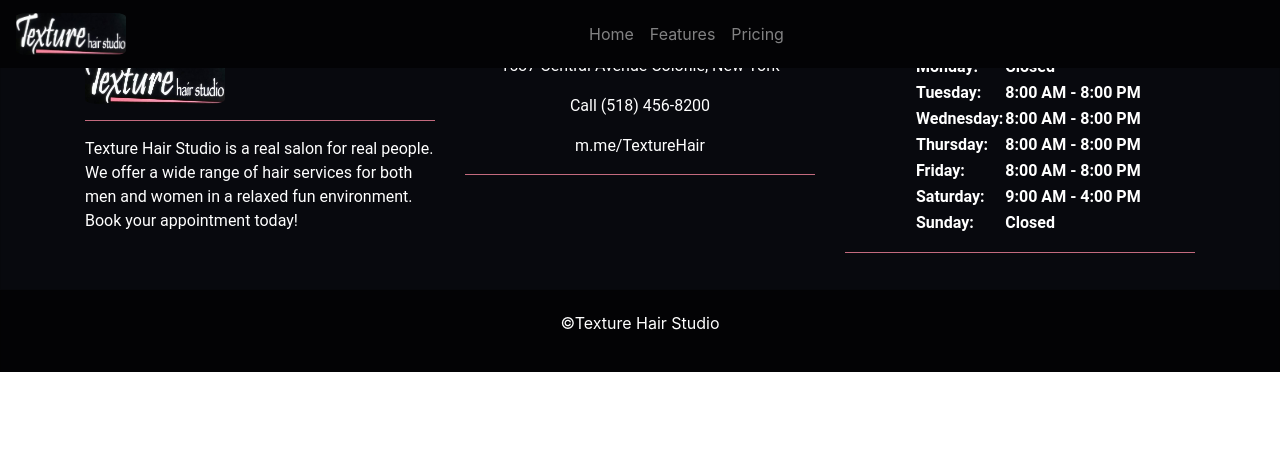
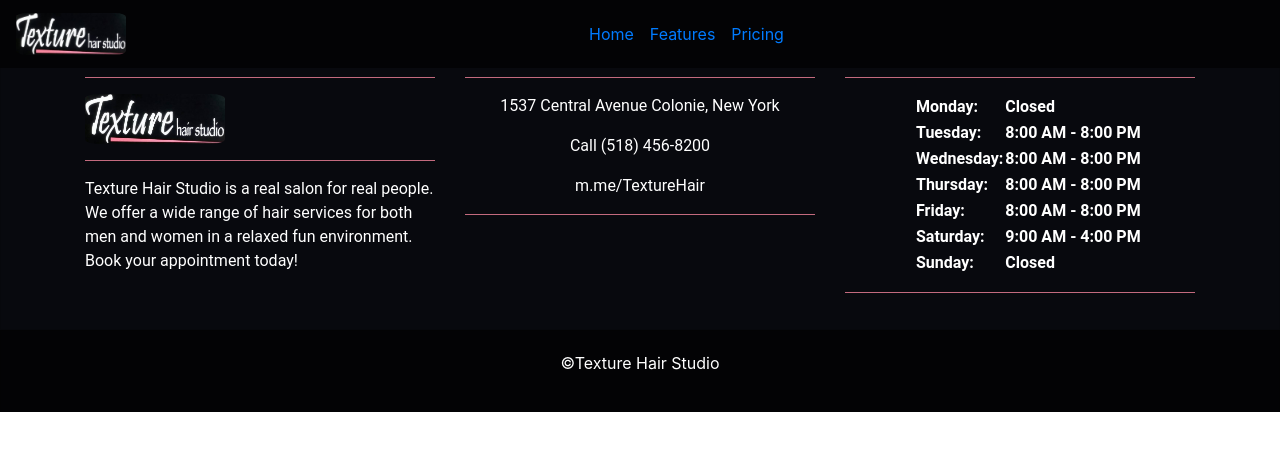
Before and after one commit to chaso13/texture-hair, a React (Create React App) app: page /pricing in a window 1280 px wide. Shown: the top 450 px of the page. Built offline with nearby package versions, Linux system fonts and the light colour scheme.

Commit message:
Succesfully setup routing and integrated it into the Navbar

```diff
--- a/public/index.html
+++ b/public/index.html
@@ -2,7 +2,7 @@
 <html lang="en">
   <head>
     <meta charset="utf-8" />
-    <link rel="shortcut icon" href="%PUBLIC_URL%/favicon.ico" />
+    <link rel="shortcut icon" href="./assets/scissors-black-white.png" />
     <meta
       name="viewport"
       content="width=device-width, initial-scale=1, shrink-to-fit=no"
@@ -31,7 +31,7 @@
       work correctly both with client-side routing and a non-root public URL.
       Learn how to configure a non-root public URL by running `npm run build`.
     -->
-    <title>React App</title>
+    <title>Texture Hair</title>
   </head>
   <body>
     <noscript>You need to enable JavaScript to run this app.</noscript>
--- a/src/App.jsx
+++ b/src/App.jsx
@@ -1,18 +1,23 @@
 import React, { Component } from 'react';
-import { BrowserRouter as Router, Route} from 'react-router-dom';
+import { BrowserRouter as Router, Route, Switch} from 'react-router-dom';
 import Home from './components/Home';
+import Features from './components/Features';
+import Pricing from './components/Pricing';
 import Footer from './components/Footer';
-import Navbar from './components/Navbar';
+import CustomNavbar from './components/CustomNavbar';
 import './App.css';
 
 class App extends Component {
   render() {
     return (
-        	<Router>
+    <Router>
 			<div>
-				<Navbar/>
-
-				<Route exact path="/"component={Home}/>
+				<CustomNavbar/>
+        <Switch>
+					<Route exact path="/"component={Home}/>
+					<Route exact path="/features"component={Features}/>
+					<Route exact path ="/pricing"component={Pricing}/>
+				</Switch>
         <Footer/>
 			</div>
 		</Router>
--- /dev/null
+++ b/src/components/CustomNavbar.jsx
@@ -0,0 +1,26 @@
+import React, { Component } from 'react';
+import {Navbar, Nav, Container, Row, Col} from 'react-bootstrap';
+import {BrowserRouter as Router, Link} from 'react-router-dom';
+import "./CustomNavbar.css";
+class CustomNavbar extends Component {
+    render () {
+        return (
+
+                <Navbar collapseOnSelect expand="lg" className="customNavBar"  variant="dark" fixed="top">
+                    <Navbar.Brand><Link to="/"><img className="Logo" src="assets/texture_hair_logo.PNG"/></Link></Navbar.Brand>
+                    <Navbar.Toggle aria-controls="responsive-navbar-nav" />
+                    <Navbar.Collapse id="responsive-navbar-nav">
+                        <Nav >
+
+                            <Nav.Link><Link to="/">Home</Link></Nav.Link>
+                            <Nav.Link><Link to="/features">Features</Link></Nav.Link>
+                            <Nav.Link><Link to="/pricing">Pricing</Link></Nav.Link>
+                        </Nav>
+                    </Navbar.Collapse>
+                </Navbar>
+
+        )
+    }
+}
+
+export default CustomNavbar
--- /dev/null
+++ b/src/components/Features.jsx
@@ -0,0 +1,13 @@
+import React, { Component } from 'react'
+
+class Features extends Component {
+    render () {
+        return (
+            <div>
+                <p>Features</p>
+            </div>
+        )
+    }
+}
+
+export default Features
--- a/src/components/Home.jsx
+++ b/src/components/Home.jsx
@@ -1,7 +1,7 @@
 import React, { Component } from 'react'
 import {Carousel, Card, Jumbotron, Button, Container, Row, Col} from 'react-bootstrap'
 import './Home.css';
-class componentName extends Component {
+class Home extends Component {
     render () {
         return (
             <div>
@@ -70,4 +70,4 @@ class componentName extends Component {
     }
 }
 
-export default componentName
+export default Home
--- a/src/components/Navbar.jsx
+++ /dev/null
@@ -1,24 +0,0 @@
-import React, { Component } from 'react';
-import {Navbar, Nav, Container, Row, Col} from 'react-bootstrap';
-import "./Navbar.css";
-class componentName extends Component {
-    render () {
-        return (
-            <div>
-                <Navbar collapseOnSelect expand="lg" className="customNavBar"  variant="dark" fixed="top">
-                    <Navbar.Brand href="#home"><img className="Logo" src="assets/texture_hair_logo.PNG"/></Navbar.Brand>
-                    <Navbar.Toggle aria-controls="responsive-navbar-nav" />
-                    <Navbar.Collapse id="responsive-navbar-nav">
-                        <Nav className="customNavLink">
-                            <Nav.Link className="customNavLink" href="#home">Home</Nav.Link>
-                            <Nav.Link className="customNavLink" href="#features">Features</Nav.Link>
-                            <Nav.Link className="customNavLink" href="#pricing">Pricing</Nav.Link>
-                        </Nav>
-                    </Navbar.Collapse>
-                </Navbar>
-            </div>
-        )
-    }
-}
-
-export default componentName
--- /dev/null
+++ b/src/components/Pricing.jsx
@@ -0,0 +1,13 @@
+import React, { Component } from 'react'
+
+class Pricing extends Component {
+    render () {
+        return (
+            <div>
+                <p>Pricing</p>
+            </div>
+        )
+    }
+}
+
+export default Pricing
```
Also changed, not shown: public/assets/scissors-black-white.png (added), src/components/CustomNavbar.css (renamed from src/components/Navbar.css).
